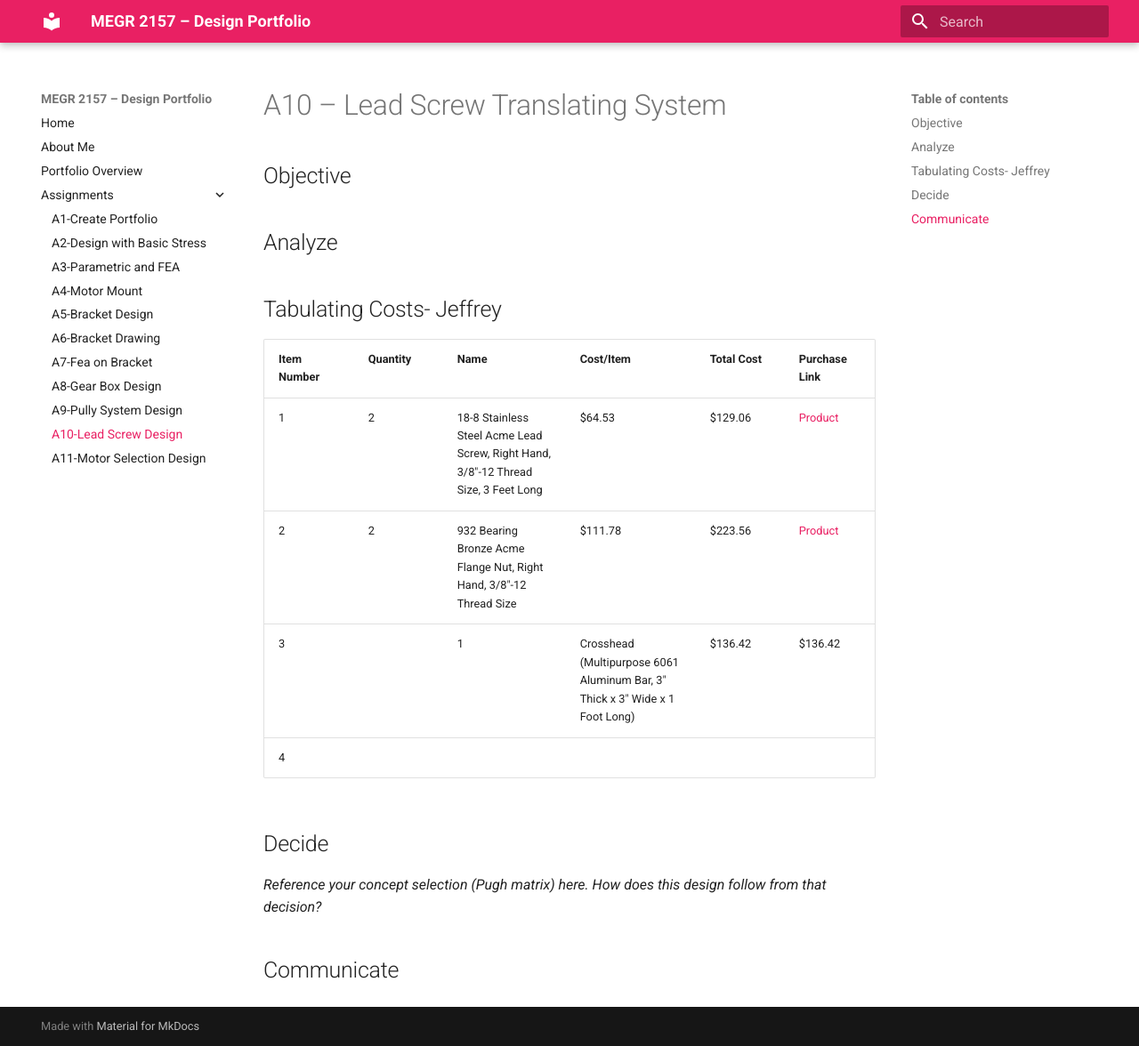
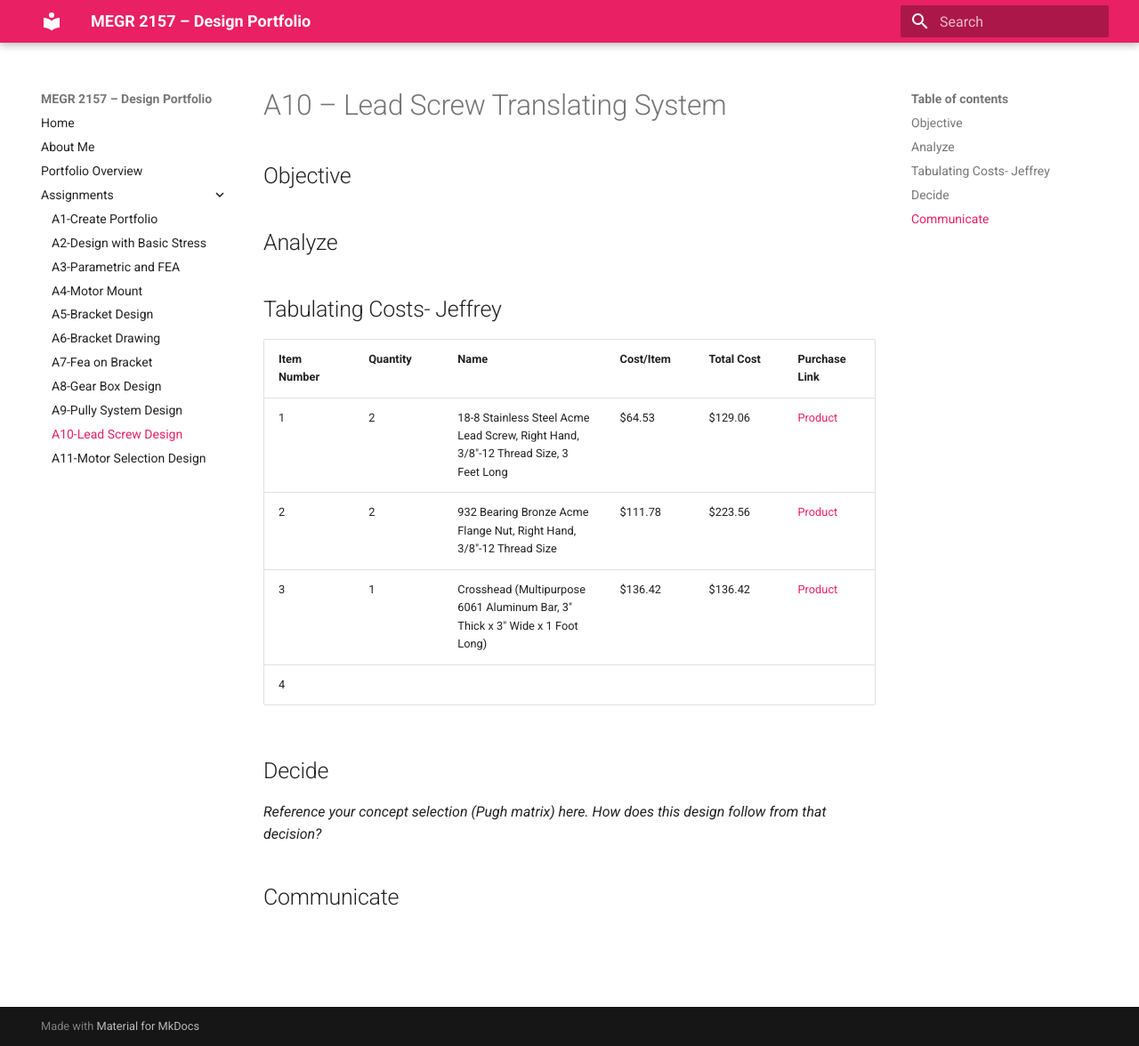
Before and after one commit to JonathanSuarezVazquez/Jonathans-megr2157-portfolio, an MkDocs documentation site: the page built from docs/assignments/A10/index.md, in a window 1280 px wide and 1176 px high. Shown: the whole window at 89% size. Built offline with MkDocs 1.6.1 and Material for MkDocs 9.7.7, drawn with Linux system fonts in a browser that asks for light colours.

Commit message:
Fix quantity for Crosshead item in assignment table

```diff
--- a/docs/assignments/A10/index.md
+++ b/docs/assignments/A10/index.md
@@ -10,7 +10,7 @@
 |  :--- | :--- | :--- | :---| :--- | :---|
 | 1 | 2 | 18-8 Stainless Steel Acme Lead Screw, Right Hand, 3/8"-12 Thread Size, 3 Feet Long | $64.53 | $129.06 | [Product](https://www.mcmaster.com/95061A813/)|
 | 2 | 2 | 932 Bearing Bronze Acme Flange Nut, Right Hand, 3/8"-12 Thread Size | $111.78 | $223.56 | [Product](https://www.mcmaster.com/95120A592/) |
-| 3 | | 1 | Crosshead (Multipurpose 6061 Aluminum Bar, 3" Thick x 3" Wide x 1 Foot Long) | $136.42 | $136.42 | [Product](https://www.mcmaster.com/9008K62-9008K621/?s=rectangular+bar) |
+| 3 | 1 | Crosshead (Multipurpose 6061 Aluminum Bar, 3" Thick x 3" Wide x 1 Foot Long) | $136.42 | $136.42 | [Product](https://www.mcmaster.com/9008K62-9008K621/?s=rectangular+bar) |
 | 4 | |  | |  |  |
 
 ## Decide
```
